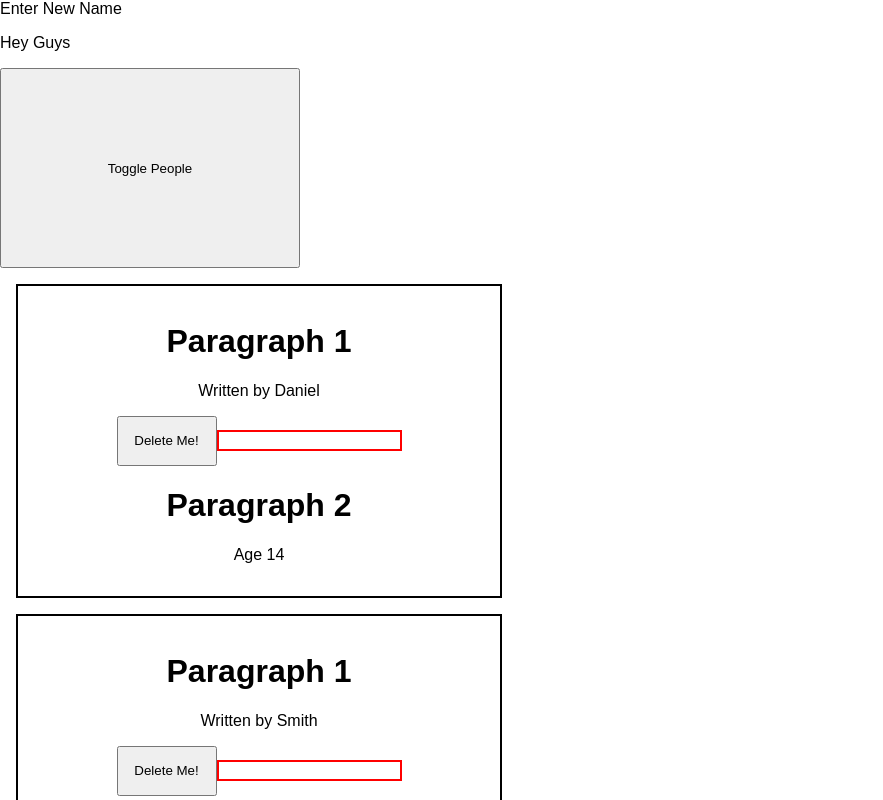
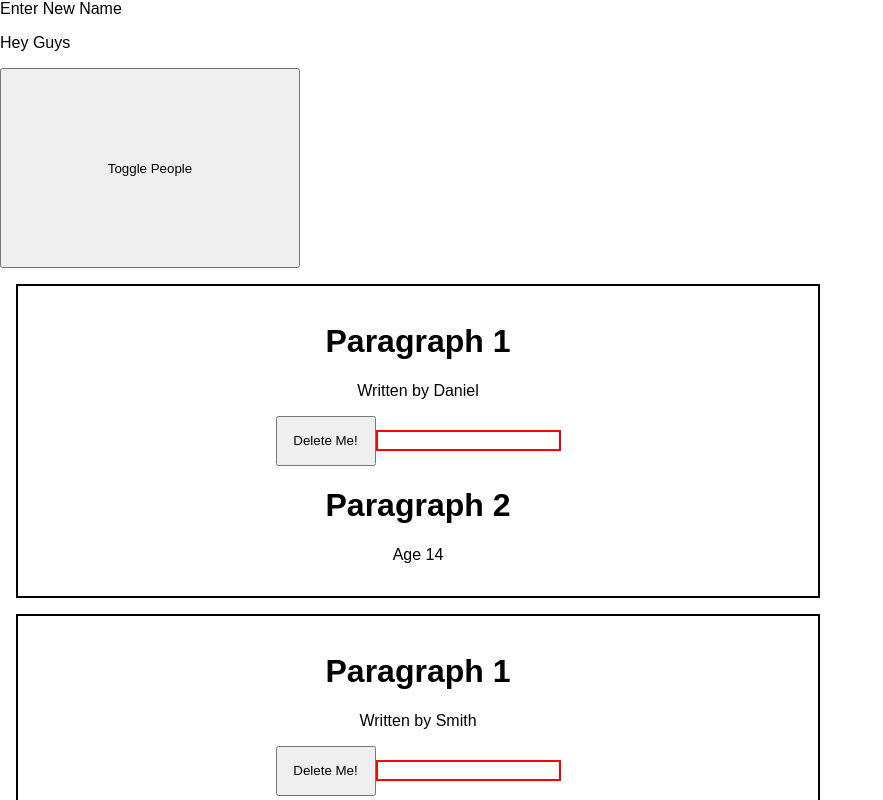
Before and after one commit to Deckins/ReactPrac, a React (Create React App) app: page / in a window 1280 px wide. Both pictures are taken after a click on the button "Toggle People". Shown: the top 800 px of the page, without its empty margins (0-883 px from the left). Built offline with nearby package versions, Linux system fonts and the light colour scheme.

Commit message:
Pre Eject version

```diff
--- a/src/App.js
+++ b/src/App.js
@@ -1,6 +1,5 @@
 import React, { Component } from 'react';
 import UserOutput from './UserOutput/UserOutput.js';
-import Radium, {StyleRoot} from 'radium';
 import './App.css';
 
 class App extends Component {
@@ -62,30 +61,26 @@ class App extends Component {
       classes.push('bold');
     }
 
-    const style ={
-      ':hover':{
-          backgroundColor: 'lightgreen',
-          color: 'black'
-      }
-    }
+
+
     return (
 
-      <StyleRoot>
+
         <div>
 
           <div>{this.state.prompt}</div>
           <p className={classes.join(' ')}>Hey Guys</p>
-          <button style={style} onClick={this.toggleHandler}>Toggle People</button>
+          <button onClick={this.toggleHandler}>Toggle People</button>
           {/* {this.state.showPersons === true ? */}
           {people}
           {/* : null */}
           {/* } */}
 
         </div>
-        </StyleRoot>
+
 
     );
   }
 }
 
-export default Radium(App);
+export default App;
--- a/src/UserOutput/UserOutput.js
+++ b/src/UserOutput/UserOutput.js
@@ -1,16 +1,12 @@
 import React from 'react';
 import UserInput from '../UserInput/UserInput.js';
-import Radium from 'radium';
 import './UserOutput.css';
 
 const UserOutput = (props) => {
-    const style ={
-        '@media (min-width: 500px)':{
-            width: '450px'
-        }
-    }
+
+
    return (
-   <div className="UserOutput" style={style}>
+   <div className="UserOutput" >
         <div>
             <h1>Paragraph 1</h1>
             {/* The html handles the onClick event keyword */}
@@ -26,4 +22,4 @@ const UserOutput = (props) => {
    )
 }
 
-export default Radium(UserOutput);
+export default UserOutput;
```
